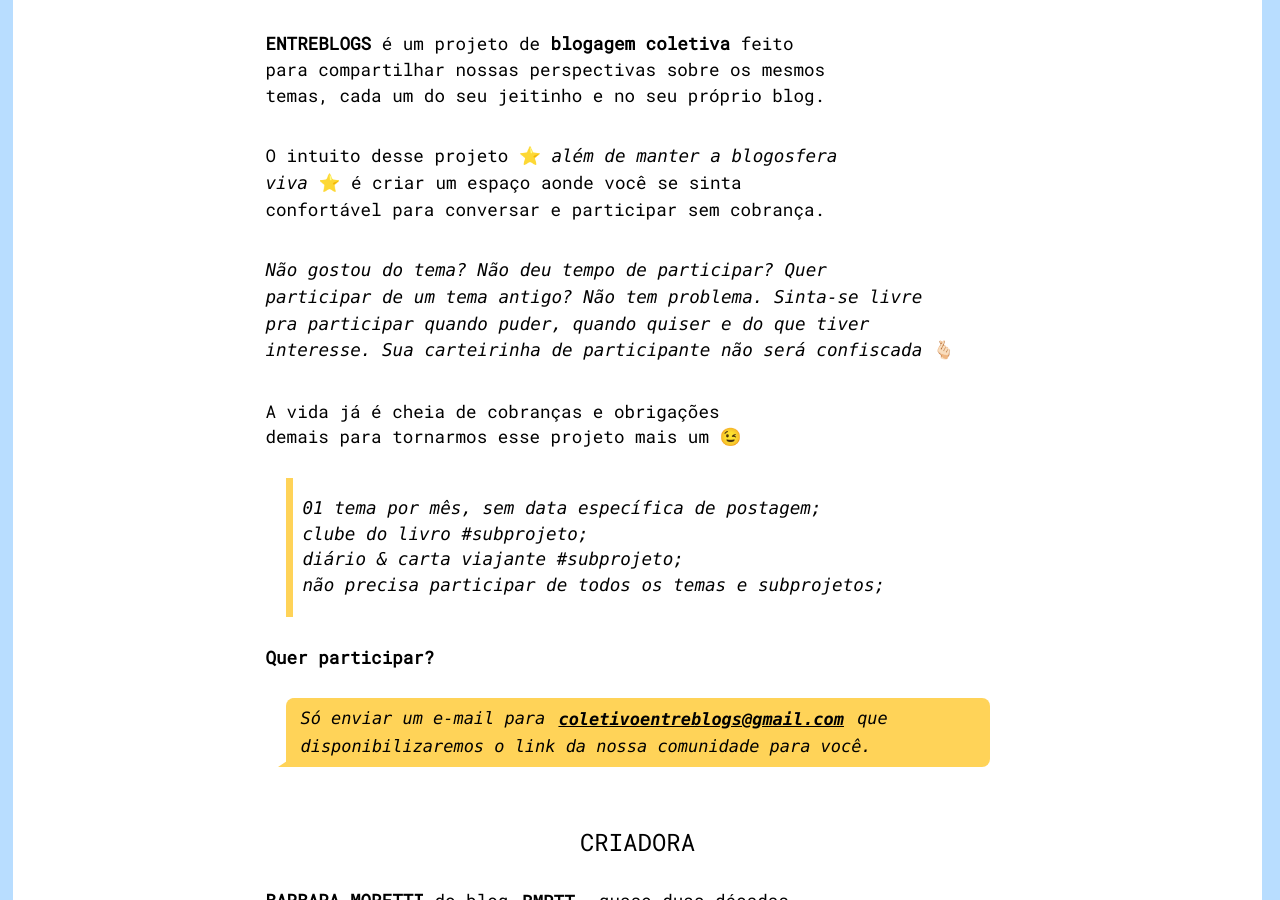
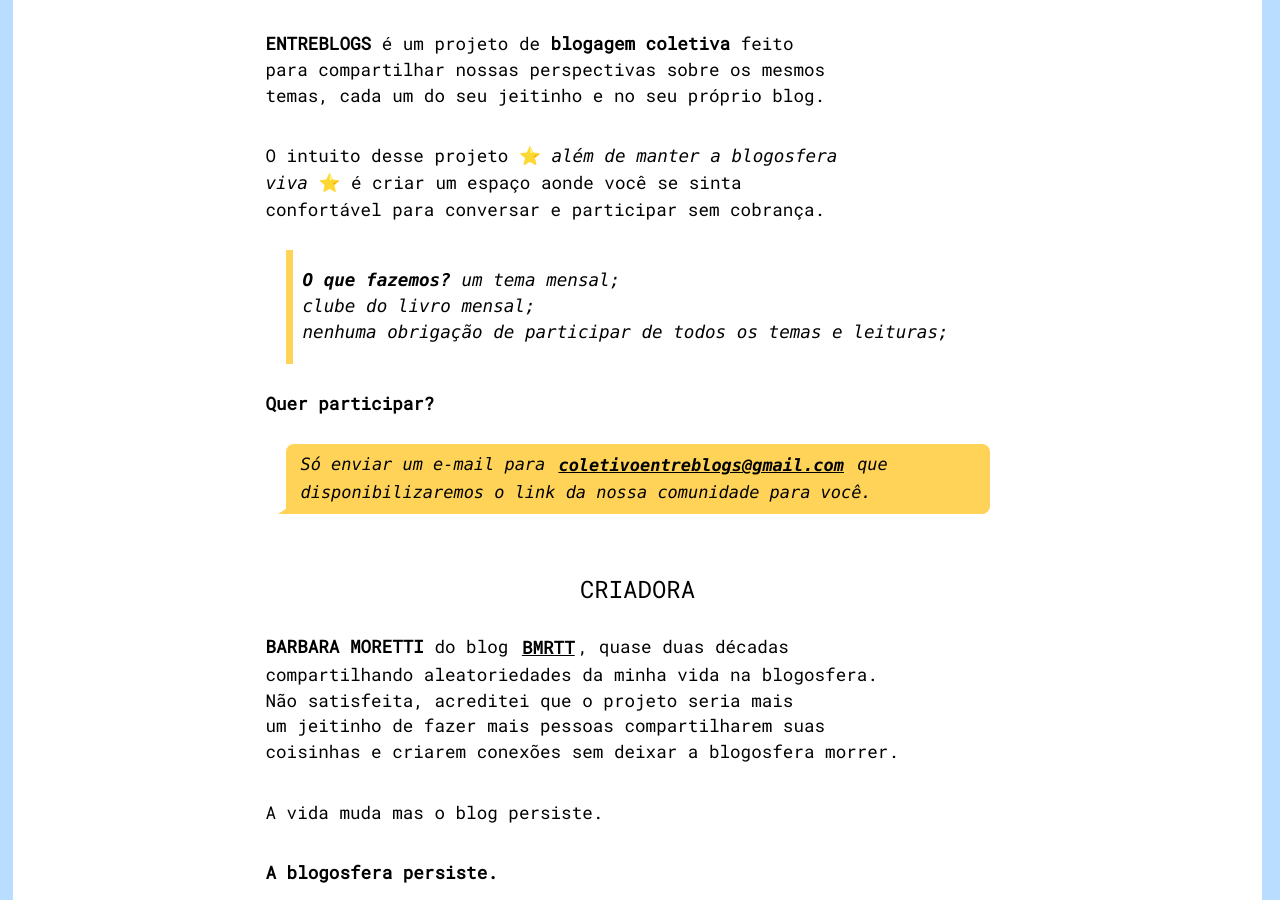
Before and after one commit to bamoretti/entreblogs, a Jekyll site: the page built from index.md, in a window 1280 px wide and 900 px high, scrolled down 557 px. Built offline with Jekyll 4.4.1, drawn with Linux system fonts in a browser that asks for light colours; comment, search, counter and statistics services are not loaded.

Commit message:
mais bobagens

```diff
--- a/index.md
+++ b/index.md
@@ -9,14 +9,10 @@ description: Um espaço para compartilhar perspectivas sobre os mesmos temas, ca
 
 O intuito desse projeto ⭐ _além de manter a blogosfera viva_ ⭐ é criar um espaço aonde você se sinta confortável para conversar e participar sem cobrança.
 
-_Não gostou do tema? Não deu tempo de participar? Quer participar de um tema antigo? Não tem problema. Sinta-se livre pra participar quando puder, quando quiser e do que tiver interesse. Sua carteirinha de participante não será confiscada_ 🫰🏻
-
-A vida já é cheia de cobranças e obrigações demais para tornarmos esse projeto mais um 😉
-
-> 01 tema por mês, sem data específica de postagem;
-clube do livro #subprojeto;
-diário & carta viajante #subprojeto;
-não precisa participar de todos os temas e subprojetos;
+> **O que fazemos?**
+um tema mensal;
+clube do livro mensal;
+nenhuma obrigação de participar de todos os temas e leituras;
 
 **Quer participar?**
 <blockquote class="fleabag"> Só enviar um e-mail para <a href="mailto:coletivoentreblogs@gmail.com?subject=Também quero participar da comunidade">coletivoentreblogs@gmail.com</a> que disponibilizaremos o link da nossa comunidade para você.</blockquote>
```
Also changed, not shown: bem-vinde.md (+9 -4 lines), no-whatsapp.md (+0 -3 lines).
